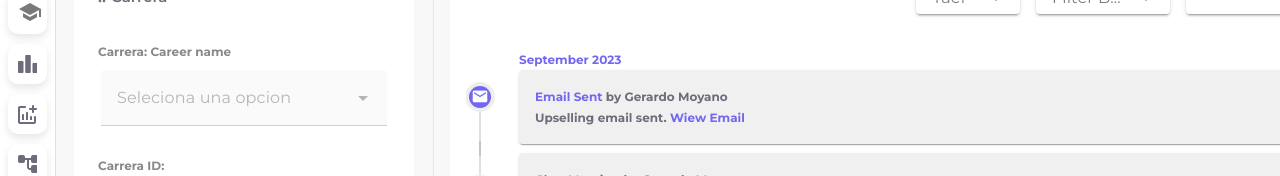
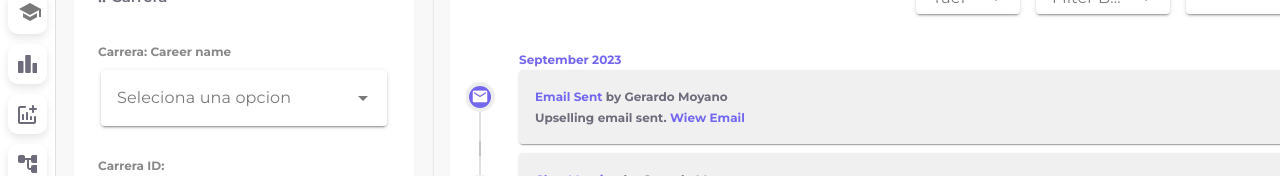
Before and after one commit to matiyosia/newChallenge, a Vue app: page / in a window 1280 px wide. Both pictures are taken after a click on the button "Carrera". Shown: the part 454-630 px from the top of the page. Built offline with nearby package versions, Linux system fonts and the light colour scheme.

Commit message:
select home

```diff
--- a/src/views/collapse/Colapse.vue
+++ b/src/views/collapse/Colapse.vue
@@ -108,6 +108,7 @@
                     <v-select
                     label="Seleciona una opcion"
                     :items="['Software Developer', 'Testing']"
+                    variant="solo"
                     ></v-select>
                 </li>
                 <li>Carrera ID: </li>
```
